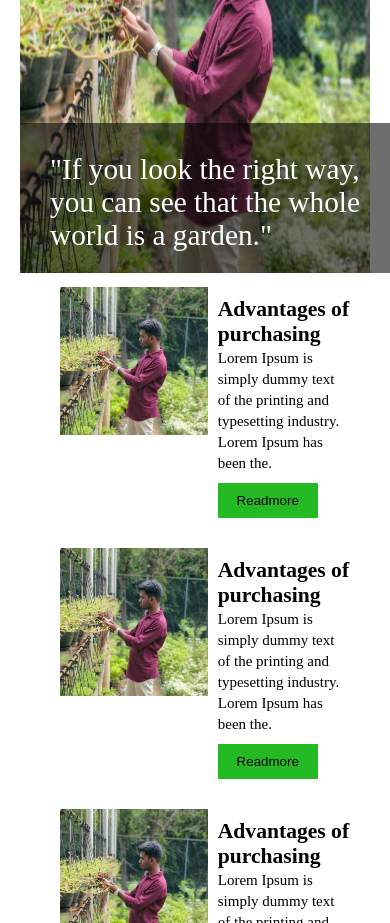
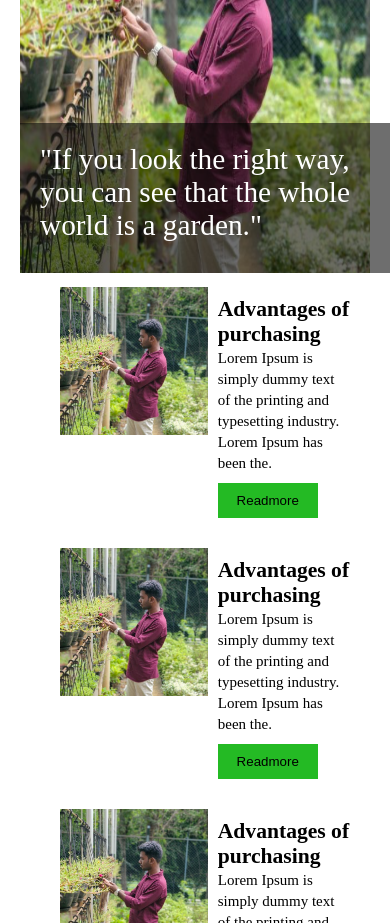
Before and after one commit to K-Shanmugaraj/flex-temp3, a plain HTML site: page index.html in a window 390 px wide. Shown: the part 2240-3163 px from the top of the page. Drawn offline with Linux system fonts and the light colour scheme.

Commit message:
Update index.html

```diff
--- a/index.html
+++ b/index.html
@@ -225,8 +225,8 @@
             margin-top: 350px;
             position: absolute;
             background-color: #00000091;
-            padding: 30px;
-            width: 380px;;
+            padding: 20px;
+            width: 400px;;
             height: 150px;
             color: white;
             font-size: 29.3px;
```
